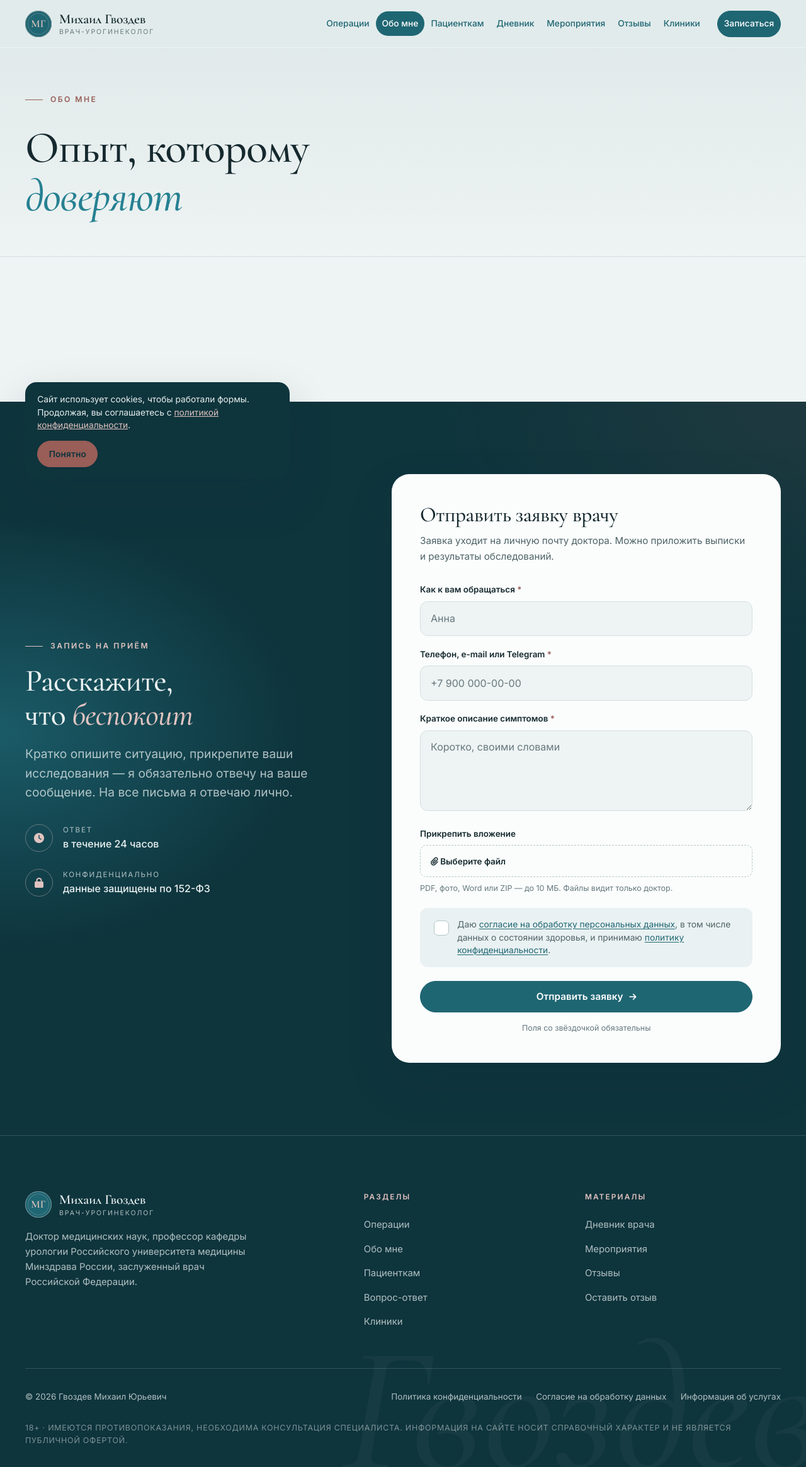
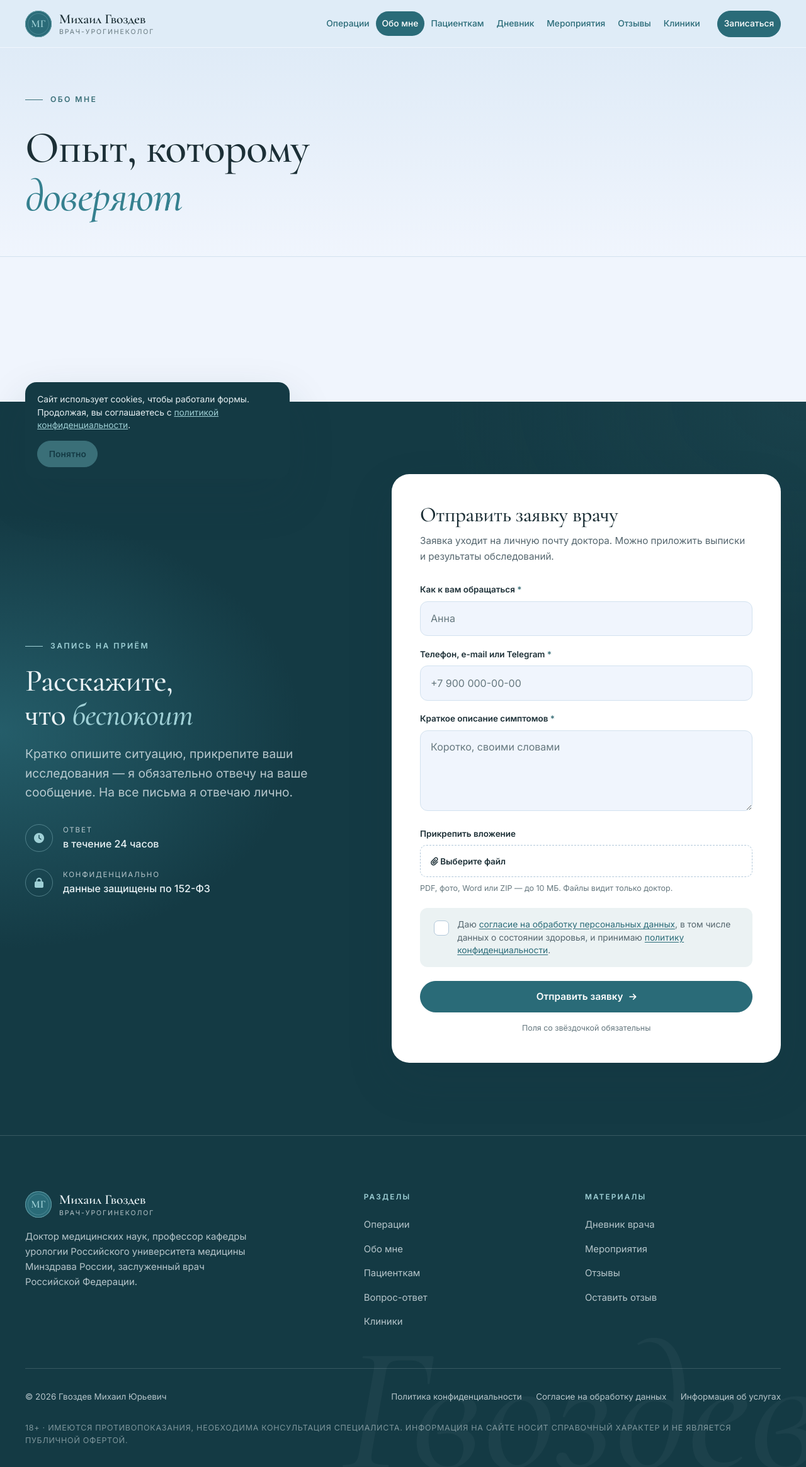
Before and after one commit to danya257/urogineco, a Django app: page /about/ in a window 1280 px wide. Shown: the whole page at 63% size. Run offline with Django 5.2, Linux system fonts and the light colour scheme; data comes from the database, SQL or seed files in the repository; data that the repository does not hold is empty; some libraries are stand-ins or nearby versions.

Commit message:
Palette taken from the TZ mockup
Colors sampled from the client's mockup: page #F0F5FD, band/cards #DFEBF7,
accent teal #467D86 (darkened to #3A6F78 for contrast), headings #1C2F36.
Dusty rose accent dropped - the mockup is monochrome blue.

Co-Authored-By: Claude Opus 5 <noreply@anthropic.com>

```diff
--- a/core/static/css/main.css
+++ b/core/static/css/main.css
@@ -3,33 +3,33 @@
    ============================================================= */
 
 :root {
-  --cream: #EEF3F3;
-  --cream-2: #E1EAEA;
-  --paper: #FBFDFD;
-  --ink: #15292E;
-  --muted: #4F6367;
-  --soft: #66797E;
-  --line: #D4E0E0;
-  --line-strong: #B3C6C6;
-
-  --emerald: #1F6673;
-  --emerald-600: #268192;
-  --emerald-700: #17515C;
-  --emerald-900: #0E343C;
-  --emerald-tint: rgba(31, 102, 115, 0.08);
-  --emerald-tint-2: rgba(31, 102, 115, 0.15);
-
-  --gold: #985E57;
-  --gold-light: #E0C3C0;
-  --gold-tint: rgba(152, 94, 87, 0.12);
-
-  --on-dark: #E9F0F0;
-  --on-dark-muted: rgba(233, 240, 240, 0.74);
-  --on-dark-line: rgba(233, 240, 240, 0.16);
-
-  --shadow-sm: 0 1px 2px rgba(21, 41, 46, 0.05), 0 4px 12px rgba(21, 41, 46, 0.05);
-  --shadow-md: 0 10px 30px rgba(21, 41, 46, 0.09);
-  --shadow-lg: 0 30px 70px rgba(14, 52, 60, 0.18);
+  --cream: #F0F5FD;
+  --cream-2: #DFEBF7;
+  --paper: #FFFFFF;
+  --ink: #1C2F36;
+  --muted: #55666E;
+  --soft: #66787F;
+  --line: #D3E2EF;
+  --line-strong: #B2C8DA;
+
+  --emerald: #2A6B78;
+  --emerald-600: #35808F;
+  --emerald-700: #215761;
+  --emerald-900: #143A44;
+  --emerald-tint: rgba(42, 107, 120, 0.09);
+  --emerald-tint-2: rgba(42, 107, 120, 0.16);
+
+  --gold: #3A6F78;
+  --gold-light: #9FD0D6;
+  --gold-tint: rgba(58, 111, 120, 0.12);
+
+  --on-dark: #E8F1F4;
+  --on-dark-muted: rgba(232, 241, 244, 0.76);
+  --on-dark-line: rgba(232, 241, 244, 0.16);
+
+  --shadow-sm: 0 1px 2px rgba(28, 47, 54, 0.05), 0 4px 12px rgba(28, 47, 54, 0.05);
+  --shadow-md: 0 10px 30px rgba(28, 47, 54, 0.09);
+  --shadow-lg: 0 30px 70px rgba(20, 58, 68, 0.18);
 
   --r-sm: 10px;
   --r: 18px;
@@ -176,8 +176,8 @@ strong, b { font-weight: 600; color: var(--ink); }
   inset: 0;
   z-index: -1;
   background:
-    radial-gradient(60rem 40rem at 100% 0%, rgba(152, 94, 87, 0.12), transparent 60%),
-    radial-gradient(50rem 36rem at 0% 45%, rgba(38, 129, 146, 0.5), transparent 60%);
+    radial-gradient(60rem 40rem at 100% 0%, rgba(58, 111, 120, 0.12), transparent 60%),
+    radial-gradient(50rem 36rem at 0% 45%, rgba(53, 128, 143, 0.5), transparent 60%);
   pointer-events: none;
 }
 .bg-dark .eyebrow { color: var(--gold-light); }
@@ -201,16 +201,16 @@ strong, b { font-weight: 600; color: var(--ink); }
   position: absolute;
   inset: 0;
   z-index: -1;
-  background: rgba(225, 234, 234, 0.94);
+  background: rgba(223, 235, 247, 0.94);
   backdrop-filter: saturate(180%) blur(14px);
   -webkit-backdrop-filter: saturate(180%) blur(14px);
   transition: background .3s var(--ease);
 }
 .site-header.scrolled {
   border-bottom-color: var(--line);
-  box-shadow: 0 6px 24px rgba(21, 41, 46, 0.06);
-}
-.site-header.scrolled::before { background: rgba(219, 230, 230, 0.97); }
+  box-shadow: 0 6px 24px rgba(28, 47, 54, 0.06);
+}
+.site-header.scrolled::before { background: rgba(240, 245, 253, 0.97); }
 .header-inner {
   height: 100%;
   display: flex;
@@ -238,7 +238,7 @@ strong, b { font-weight: 600; color: var(--ink); }
   font-size: 1.05rem;
   font-weight: 600;
   letter-spacing: .02em;
-  box-shadow: inset 0 0 0 1px rgba(224, 195, 192, .45), inset 0 0 0 4px var(--emerald), inset 0 0 0 5px rgba(224, 195, 192, .25);
+  box-shadow: inset 0 0 0 1px rgba(159, 208, 214, .45), inset 0 0 0 4px var(--emerald), inset 0 0 0 5px rgba(159, 208, 214, .25);
 }
 .brand-text { display: flex; flex-direction: column; line-height: 1.05; }
 .brand-name { font-family: var(--serif); font-size: 1.35rem; font-weight: 600; letter-spacing: -.01em; white-space: nowrap; }
@@ -861,7 +861,7 @@ strong, b { font-weight: 600; color: var(--ink); }
   border-radius: 50%;
   display: grid;
   place-items: center;
-  border: 1px solid rgba(224, 195, 192, .4);
+  border: 1px solid rgba(159, 208, 214, .4);
   color: var(--gold-light);
 }
 .cp-label { font-size: .72rem; letter-spacing: .16em; text-transform: uppercase; color: var(--on-dark-muted); }
--- a/core/templates/base.html
+++ b/core/templates/base.html
@@ -5,7 +5,7 @@
   <meta name="viewport" content="width=device-width, initial-scale=1, viewport-fit=cover">
   <title>{% block title %}{{ seo_info.meta_title|default:"Гвоздев М.Ю. — врач-урогинеколог" }}{% endblock %}</title>
   <meta name="description" content="{% block description %}{{ seo_info.meta_description|default:'Врач-урогинеколог, д.м.н., профессор. Хирургическое лечение недержания мочи, пролапса тазовых органов, свищей.' }}{% endblock %}">
-  <meta name="theme-color" content="#0E343C">
+  <meta name="theme-color" content="#143A44">
   <script>
     document.documentElement.classList.add('js');
     setTimeout(function(){if(!window.__reveal){document.querySelectorAll('.reveal').forEach(function(e){e.classList.add('in')})}},3000);
@@ -14,7 +14,7 @@
   <link rel="preload" href="{% static 'vendor/fonts/Inter-normal-400-cyrillic.woff2' %}" as="font" type="font/woff2" crossorigin>
   <link rel="stylesheet" href="{% static 'vendor/css/fonts.css' %}">
   <link rel="stylesheet" href="{% static 'vendor/fontawesome/css/all.min.css' %}">
-  <link rel="stylesheet" href="{% static 'css/main.css' %}?v=20260918a">
+  <link rel="stylesheet" href="{% static 'css/main.css' %}?v=20260918b">
   {% block extra_head %}{% endblock %}
 </head>
 <body class="{% block body_class %}{% endblock %}">
@@ -153,7 +153,7 @@
   <button type="button" class="btn btn-sm btn-gold" id="cookie-ok">Понятно</button>
 </div>
 
-<script src="{% static 'js/main.js' %}?v=20260918a" defer></script>
+<script src="{% static 'js/main.js' %}?v=20260918b" defer></script>
 {% block extra_js %}{% endblock %}
 </body>
 </html>
```
Also changed, not shown: other parts of core/static/css/main.css (+24 -24 lines).
